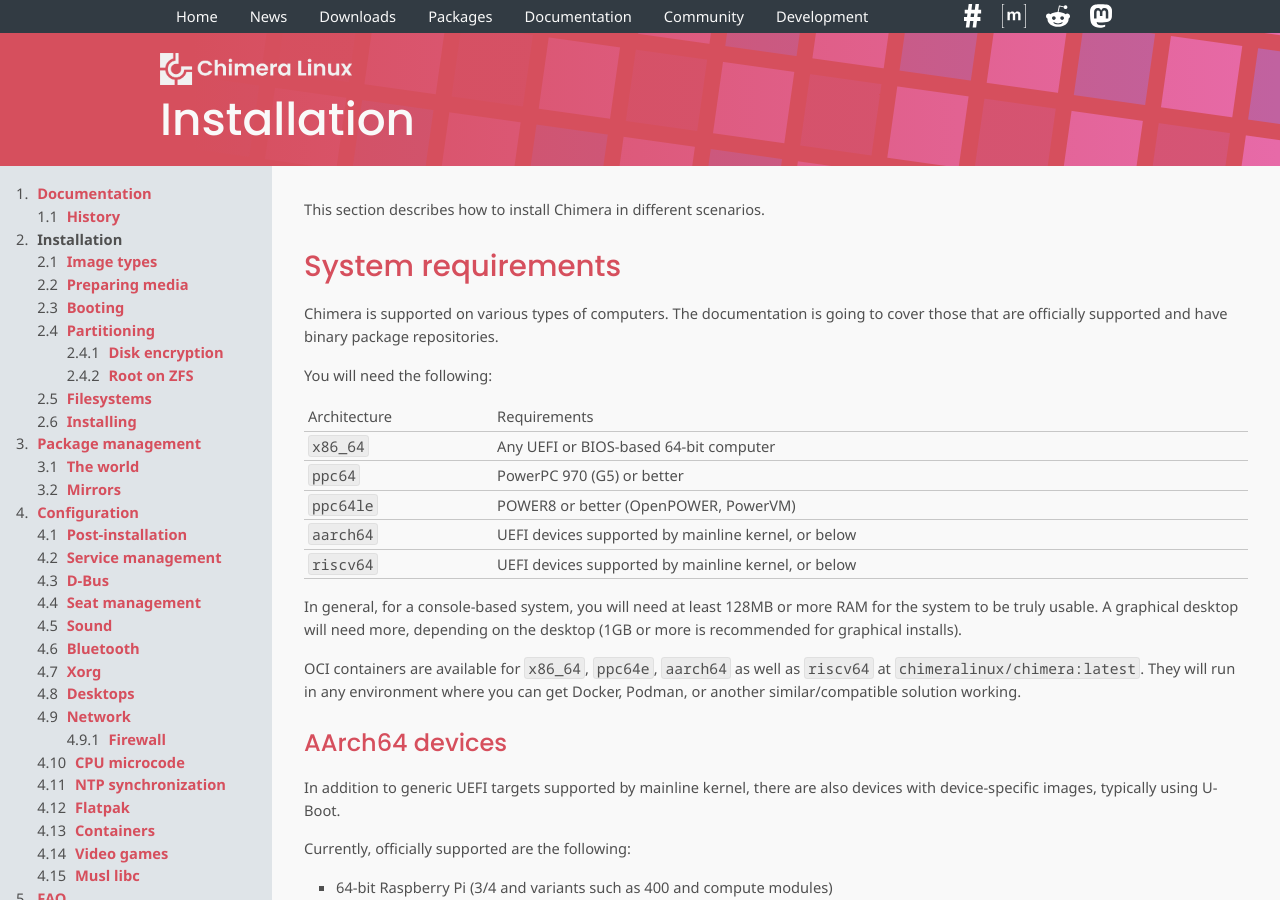
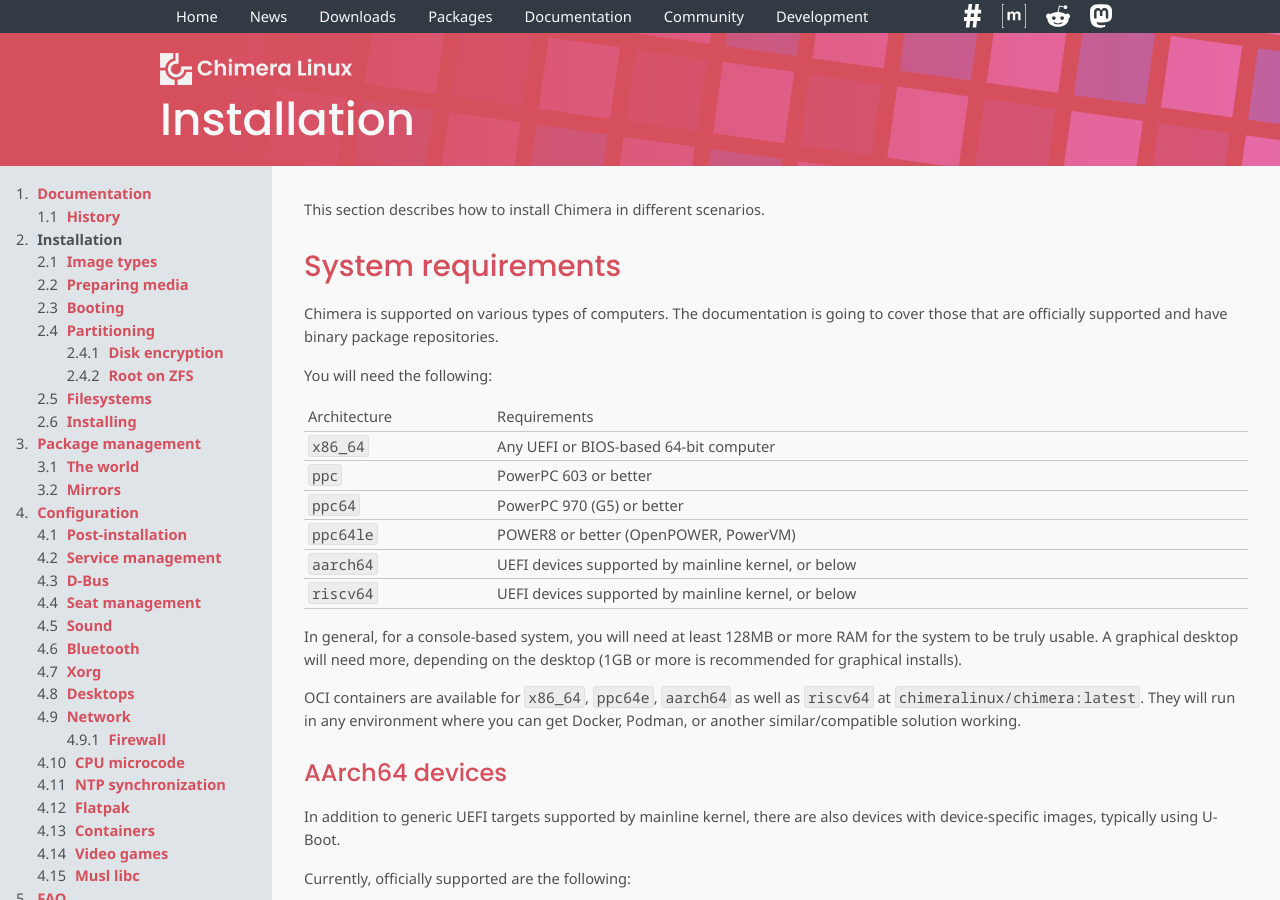
Before and after one commit to chimera-linux/chimera-linux.github.io, a Jekyll site: the page built from _docs/installation.md, in a window 1280 px wide and 900 px high. Built offline with Jekyll 4.4.1, drawn with Linux system fonts in a browser that asks for light colours.

Commit message:
installation: mention ppc

```diff
--- a/_docs/installation.md
+++ b/_docs/installation.md
@@ -17,6 +17,7 @@
 | Architecture | Requirements                                        |
 |--------------|-----------------------------------------------------|
 | `x86_64`     | Any UEFI or BIOS-based 64-bit computer              |
+| `ppc`        | PowerPC 603 or better                               |
 | `ppc64`      | PowerPC 970 (G5) or better                          |
 | `ppc64le`    | POWER8 or better (OpenPOWER, PowerVM)               |
 | `aarch64`    | UEFI devices supported by mainline kernel, or below |
```
